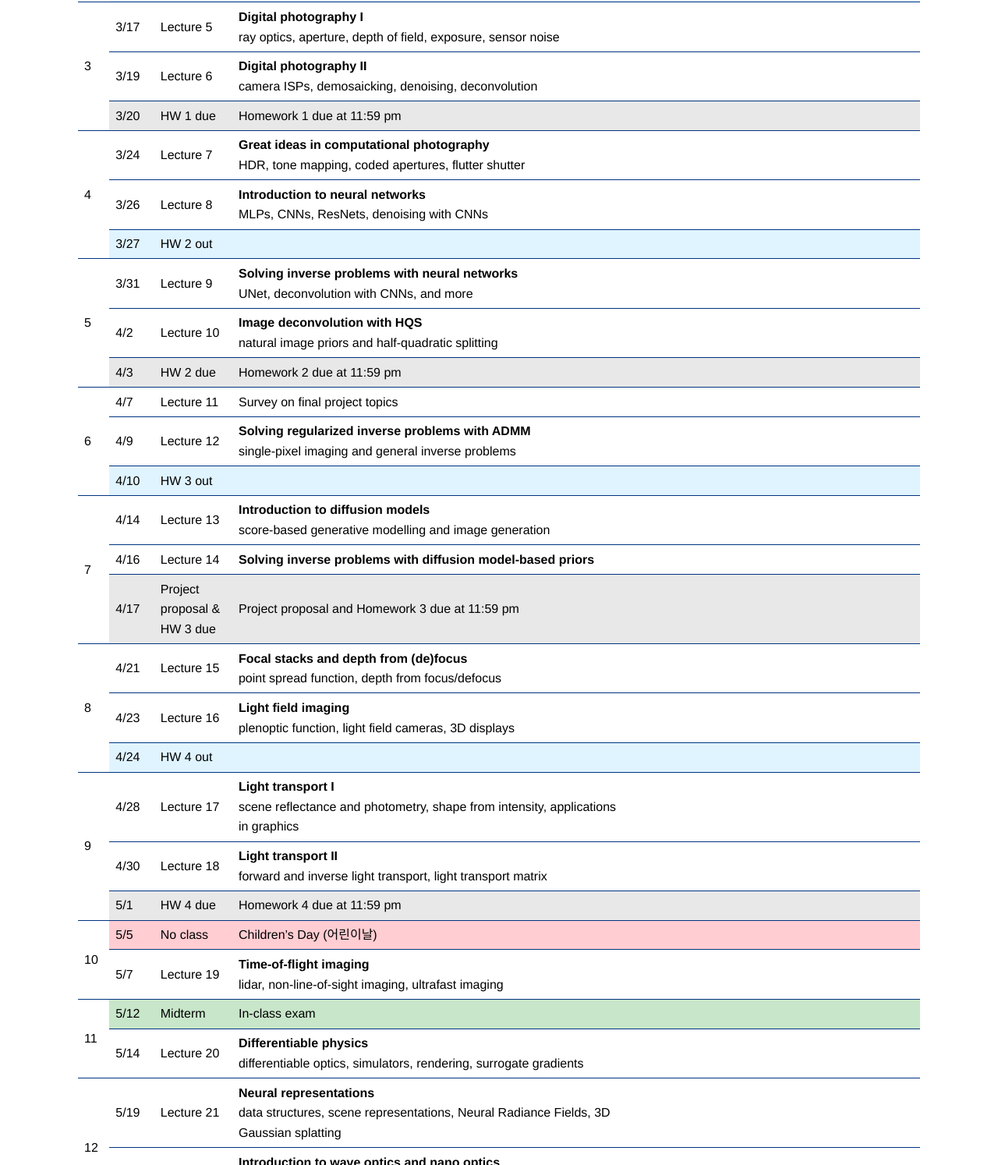
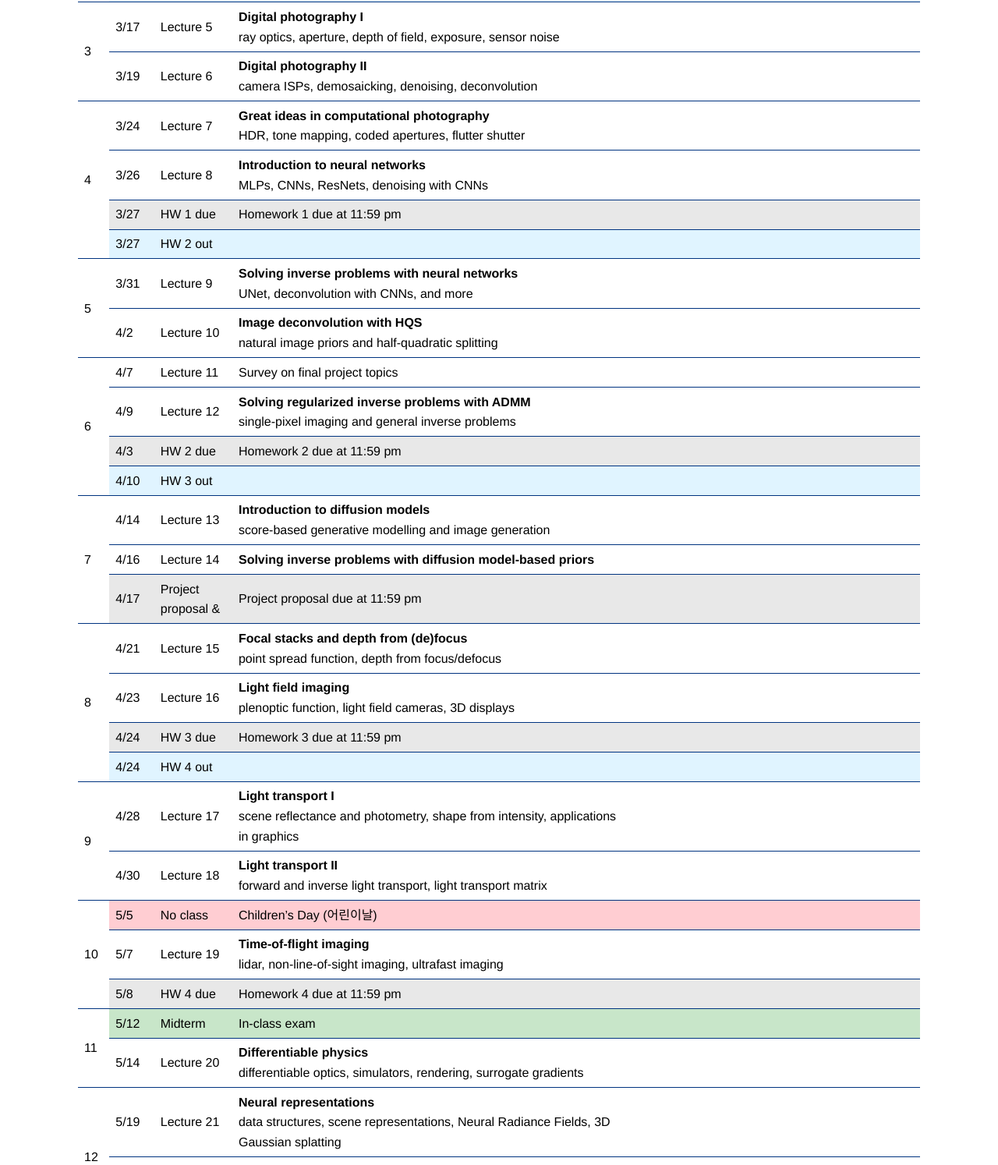
Before and after one commit to snu-reality-lab/snu-reality-lab.github.io, a plain HTML site: page class/computational-imaging/index.html in a window 1280 px wide. Shown: the part 2254-3748 px from the top of the page at 78% size. Drawn offline with Linux system fonts and the light colour scheme.

Commit message:
minor update

```diff
--- a/class/computational-imaging/index.html
+++ b/class/computational-imaging/index.html
@@ -682,7 +682,7 @@
           <td></td>
         </tr>
         <tr>
-          <td rowspan="3" class="col-week">3</td>
+          <td rowspan="2" class="col-week">3</td>
           <td>3/17</td>
           <td>Lecture&nbsp;5</td>
           <td><strong>Digital photography I</strong><br>ray optics, aperture, depth of field, exposure, sensor noise</td>
@@ -696,15 +696,8 @@
           <td></td>
           <td></td>
         </tr>
-        <tr class="row-due">
-          <td>3/20</td>
-          <td>HW&nbsp;1&nbsp;due</td>
-          <td>Homework&nbsp;1 due at 11:59&nbsp;pm</td>
-          <td></td>
-          <td></td>
-        </tr>
         <tr>
-          <td rowspan="3">4</td>
+          <td rowspan="4">4</td>
           <td>3/24</td>
           <td>Lecture&nbsp;7</td>
           <td><strong>Great ideas in computational photography</strong><br>HDR, tone mapping, coded apertures, flutter shutter</td>
@@ -718,6 +711,13 @@
           <td></td>
           <td></td>
         </tr>
+        <tr class="row-due">
+          <td>3/27</td>
+          <td>HW&nbsp;1&nbsp;due</td>
+          <td>Homework&nbsp;1 due at 11:59&nbsp;pm</td>
+          <td></td>
+          <td></td>
+        </tr>
         <tr class="row-hw-out">
           <td>3/27</td>
           <td>HW&nbsp;2&nbsp;out</td>
@@ -726,7 +726,7 @@
           <td></td>
         </tr>
         <tr>
-          <td rowspan="3">5</td>
+          <td rowspan="2">5</td>
           <td>3/31</td>
           <td>Lecture&nbsp;9</td>
           <td><strong>Solving inverse problems with neural networks</strong><br>UNet, deconvolution with CNNs, and more</td>
@@ -740,15 +740,8 @@
           <td></td>
           <td></td>
         </tr>
-        <tr class="row-due">
-          <td>4/3</td>
-          <td>HW&nbsp;2&nbsp;due</td>
-          <td>Homework&nbsp;2 due at 11:59&nbsp;pm</td>
-          <td></td>
-          <td></td>
-        </tr>
         <tr>
-          <td rowspan="3" class="col-week">6</td>
+          <td rowspan="4" class="col-week">6</td>
           <td>4/7</td>
           <td>Lecture&nbsp;11</td>
           <td>Survey on final project topics</td>
@@ -759,6 +752,13 @@
           <td>4/9</td>
           <td>Lecture&nbsp;12</td>
           <td><strong>Solving regularized inverse problems with ADMM</strong><br>single‑pixel imaging and general inverse problems</td>
+          <td></td>
+          <td></td>
+        </tr>
+        <tr class="row-due">
+          <td>4/3</td>
+          <td>HW&nbsp;2&nbsp;due</td>
+          <td>Homework&nbsp;2 due at 11:59&nbsp;pm</td>
           <td></td>
           <td></td>
         </tr>
@@ -786,13 +786,13 @@
         </tr>
         <tr class="row-due">
           <td>4/17</td>
-          <td>Project proposal &amp; HW&nbsp;3 due</td>
-          <td>Project proposal and Homework&nbsp;3 due at 11:59&nbsp;pm</td>
+          <td>Project proposal &amp;</td>
+          <td>Project proposal due at 11:59&nbsp;pm</td>
           <td></td>
           <td></td>
         </tr>
         <tr>
-          <td rowspan="3" class="col-week">8</td>
+          <td rowspan="4" class="col-week">8</td>
           <td>4/21</td>
           <td>Lecture&nbsp;15</td>
           <td><strong>Focal stacks and depth from (de)focus</strong><br>point spread function, depth from focus/defocus</td>
@@ -806,6 +806,13 @@
           <td></td>
           <td></td>
         </tr>
+        <tr class="row-due">
+          <td>4/24</td>
+          <td>HW&nbsp;3 due</td>
+          <td>Homework&nbsp;3 due at 11:59&nbsp;pm</td>
+          <td></td>
+          <td></td>
+        </tr>
         <tr class="row-hw-out">
           <td>4/24</td>
           <td>HW&nbsp;4&nbsp;out</td>
@@ -814,7 +821,7 @@
           <td></td>
         </tr>
         <tr>
-          <td rowspan="3" class="col-week">9</td>
+          <td rowspan="2" class="col-week">9</td>
           <td>4/28</td>
           <td>Lecture&nbsp;17</td>
           <td><strong>Light transport I</strong><br>scene reflectance and photometry, shape from intensity, applications in graphics</td>
@@ -828,15 +835,8 @@
           <td></td>
           <td></td>
         </tr>
-        <tr class="row-due">
-          <td>5/1</td>
-          <td>HW&nbsp;4&nbsp;due</td>
-          <td>Homework&nbsp;4 due at 11:59&nbsp;pm</td>
-          <td></td>
-          <td></td>
-        </tr>
         <tr class="row-childrens-day">
-          <td rowspan="2" class="col-week">10</td>
+          <td rowspan="3" class="col-week">10</td>
           <td>5/5</td>
           <td>No class</td>
           <td>Children’s Day (어린이날)</td>
@@ -847,6 +847,13 @@
           <td>5/7</td>
           <td>Lecture&nbsp;19</td>
           <td><strong>Time‑of‑flight imaging</strong><br>lidar, non‑line‑of‑sight imaging, ultrafast imaging</td>
+          <td></td>
+          <td></td>
+        </tr>
+        <tr class="row-due">
+          <td>5/8</td>
+          <td>HW&nbsp;4&nbsp;due</td>
+          <td>Homework&nbsp;4 due at 11:59&nbsp;pm</td>
           <td></td>
           <td></td>
         </tr>
```
Also changed, not shown: index.html (+1 -1 lines).
